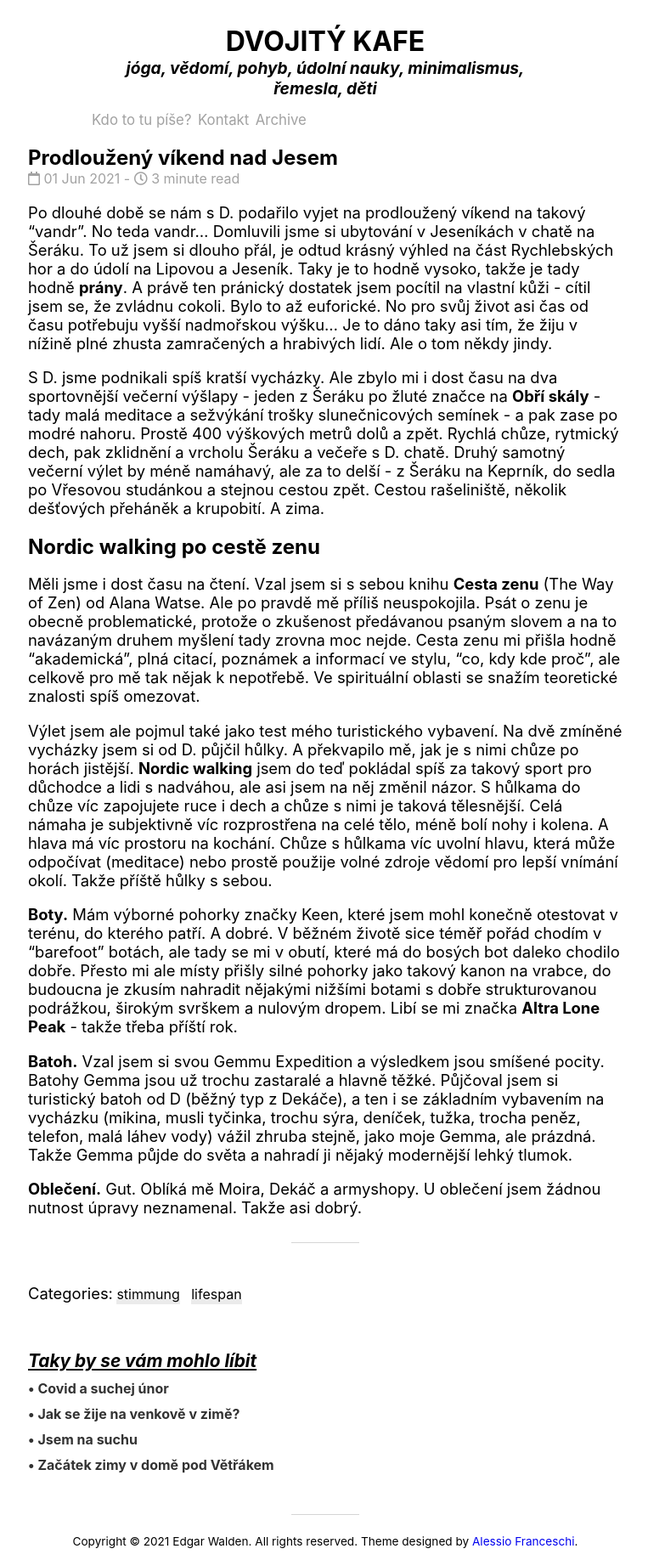
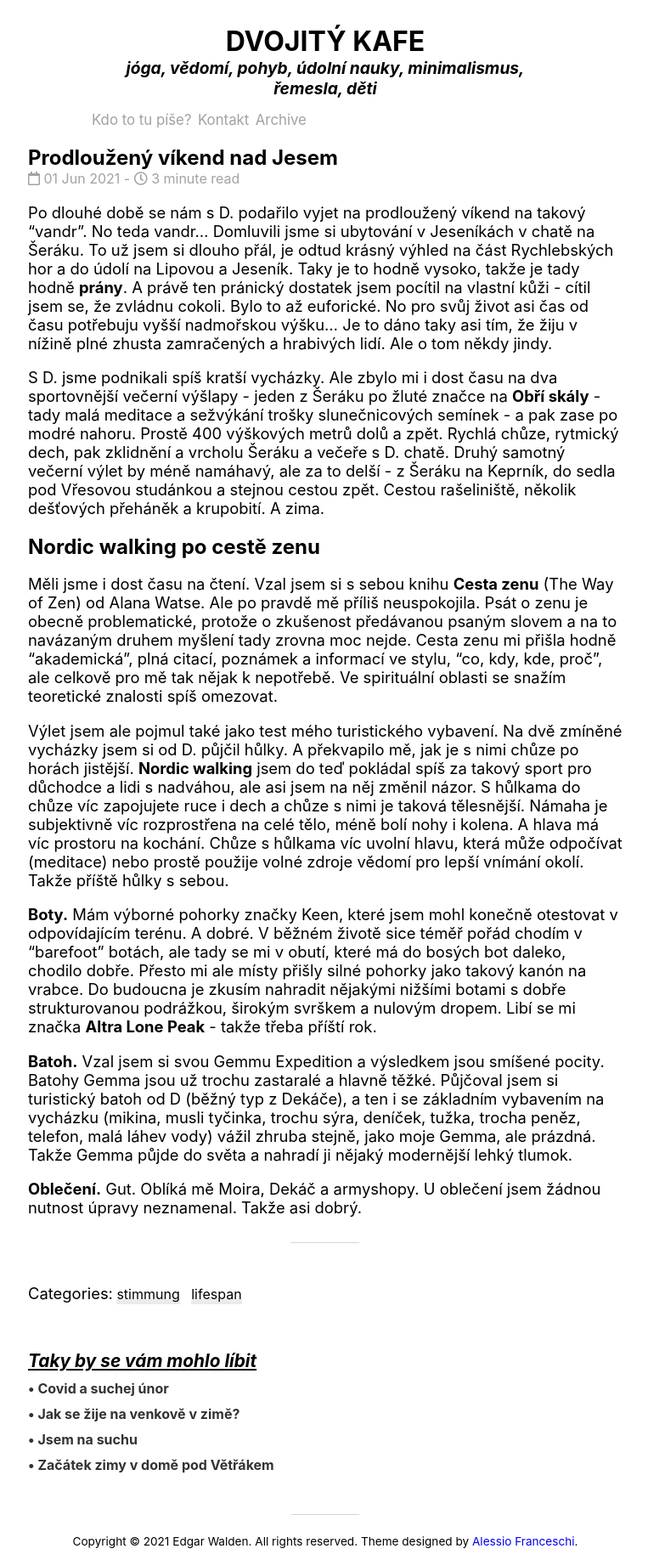
Before and after one commit to tengu53/dvojity-yamt, a Jekyll site: the page built from _posts/2021-06-01-Prodlouzeny-vikend-nad-Jesem.md, in a window 1280 px wide. Shown: the whole page at 85% size, without its empty margins (257-1020 px from the left). Built offline with Jekyll 4.4.1, drawn with Linux system fonts in a browser that asks for light colours; nearby versions of some CDN libraries; comment, search, counter and statistics services are not loaded.

Commit message:
Update 2021-06-01-Prodlouzeny-vikend-nad-Jesem.md

```diff
--- a/_posts/2021-06-01-Prodlouzeny-vikend-nad-Jesem.md
+++ b/_posts/2021-06-01-Prodlouzeny-vikend-nad-Jesem.md
@@ -8,15 +8,15 @@ image: /assets/img/jeseniky-cover.jpg
 
 Po dlouhé době se nám s D. podařilo vyjet na prodloužený víkend na takový "vandr". No teda vandr... Domluvili jsme si ubytování v Jeseníkách v chatě na Šeráku. To už jsem si dlouho přál, je odtud krásný výhled na část Rychlebských hor a do údolí na Lipovou a Jeseník. Taky je to hodně vysoko, takže je tady hodně **prány**. A právě ten pránický dostatek jsem pocítil na vlastní kůži - cítil jsem se, že zvládnu cokoli. Bylo to až euforické. No pro svůj život asi čas od času potřebuju vyšší nadmořskou výšku... Je to dáno taky asi tím, že žiju v nížině plné zhusta zamračených a hrabivých lidí. Ale o tom někdy jindy.
 
-S D. jsme podnikali spíš kratší vycházky. Ale zbylo mi i dost času na dva sportovnější večerní výšlapy - jeden z Šeráku po žluté značce na **Obří skály** - tady malá meditace a sežvýkání trošky slunečnicových semínek - a pak zase po modré nahoru. Prostě 400 výškových metrů dolů a zpět. Rychlá chůze, rytmický dech, pak zklidnění a vrcholu Šeráku a večeře s D. chatě. Druhý samotný večerní výlet by méně namáhavý, ale za to delší - z Šeráku na Keprník, do sedla po Vřesovou studánkou a stejnou cestou zpět. Cestou rašeliniště, několik dešťových přeháněk a krupobití. A zima.
+S D. jsme podnikali spíš kratší vycházky. Ale zbylo mi i dost času na dva sportovnější večerní výšlapy - jeden z Šeráku po žluté značce na **Obří skály** - tady malá meditace a sežvýkání trošky slunečnicových semínek - a pak zase po modré nahoru. Prostě 400 výškových metrů dolů a zpět. Rychlá chůze, rytmický dech, pak zklidnění a vrcholu Šeráku a večeře s D. chatě. Druhý samotný večerní výlet by méně namáhavý, ale za to delší - z Šeráku na Keprník, do sedla pod Vřesovou studánkou a stejnou cestou zpět. Cestou rašeliniště, několik dešťových přeháněk a krupobití. A zima.
 
 ## Nordic walking po cestě zenu
 
-Měli jsme i dost času na čtení. Vzal jsem si s sebou knihu **Cesta zenu** (The Way of Zen) od Alana Watse. Ale po pravdě mě příliš neuspokojila. Psát o zenu je obecně problematické, protože o zkušenost předávanou psaným slovem a na to navázaným druhem myšlení tady zrovna moc nejde. Cesta zenu mi přišla hodně "akademická", plná citací, poznámek a informací ve stylu, "co, kdy kde proč", ale celkově pro mě tak nějak k nepotřebě. Ve spirituální oblasti se snažím teoretické znalosti spíš omezovat.
+Měli jsme i dost času na čtení. Vzal jsem si s sebou knihu **Cesta zenu** (The Way of Zen) od Alana Watse. Ale po pravdě mě příliš neuspokojila. Psát o zenu je obecně problematické, protože o zkušenost předávanou psaným slovem a na to navázaným druhem myšlení tady zrovna moc nejde. Cesta zenu mi přišla hodně "akademická", plná citací, poznámek a informací ve stylu, "co, kdy, kde, proč", ale celkově pro mě tak nějak k nepotřebě. Ve spirituální oblasti se snažím teoretické znalosti spíš omezovat.
 
-Výlet jsem ale pojmul také jako test mého turistického vybavení. Na dvě zmíněné vycházky jsem si od D. půjčil hůlky. A překvapilo mě, jak je s nimi chůze po horách jistější. **Nordic walking** jsem do teď pokládal spíš za takový sport pro důchodce a lidi s nadváhou, ale asi jsem na něj změnil názor. S hůlkama do chůze víc zapojujete ruce i dech a chůze s nimi je taková tělesnější. Celá námaha je subjektivně víc rozprostřena na celé tělo, méně bolí nohy i kolena. A hlava má víc prostoru na kochání. Chůze s hůlkama víc uvolní hlavu, která může odpočívat (meditace) nebo prostě použije volné zdroje vědomí pro lepší vnímání okolí. Takže příště hůlky s sebou.
+Výlet jsem ale pojmul také jako test mého turistického vybavení. Na dvě zmíněné vycházky jsem si od D. půjčil hůlky. A překvapilo mě, jak je s nimi chůze po horách jistější. **Nordic walking** jsem do teď pokládal spíš za takový sport pro důchodce a lidi s nadváhou, ale asi jsem na něj změnil názor. S hůlkama do chůze víc zapojujete ruce i dech a chůze s nimi je taková tělesnější. Námaha je subjektivně víc rozprostřena na celé tělo, méně bolí nohy i kolena. A hlava má víc prostoru na kochání. Chůze s hůlkama víc uvolní hlavu, která může odpočívat (meditace) nebo prostě použije volné zdroje vědomí pro lepší vnímání okolí. Takže příště hůlky s sebou.
 
-**Boty.** Mám výborné pohorky značky Keen, které jsem mohl konečně otestovat v terénu, do kterého patří. A dobré. V běžném životě sice téměř pořád chodím v "barefoot" botách, ale tady se mi v obutí, které má do bosých bot daleko chodilo dobře. Přesto mi ale místy přišly silné pohorky jako takový kanon na vrabce, do budoucna je zkusím nahradit nějakými nižšími botami s dobře strukturovanou podrážkou, širokým svrškem a  nulovým dropem. Libí se mi značka **Altra Lone Peak** - takže třeba příští rok.
+**Boty.** Mám výborné pohorky značky Keen, které jsem mohl konečně otestovat v odpovídajícím terénu. A dobré. V běžném životě sice téměř pořád chodím v "barefoot" botách, ale tady se mi v obutí, které má do bosých bot daleko, chodilo dobře. Přesto mi ale místy přišly silné pohorky jako takový kanón na vrabce. Do budoucna je zkusím nahradit nějakými nižšími botami s dobře strukturovanou podrážkou, širokým svrškem a  nulovým dropem. Libí se mi značka **Altra Lone Peak** - takže třeba příští rok.
 
 **Batoh.** Vzal jsem si svou Gemmu Expedition a výsledkem jsou smíšené pocity. Batohy Gemma jsou už trochu zastaralé a hlavně těžké. Půjčoval jsem si turistický batoh od D (běžný typ z Dekáče), a ten i se základním vybavením na vycházku (mikina, musli tyčinka, trochu sýra, deníček, tužka, trocha peněz,  telefon, malá láhev vody) vážil zhruba stejně, jako moje Gemma, ale prázdná. Takže Gemma půjde do světa a nahradí ji nějaký modernější lehký tlumok.
 
```
